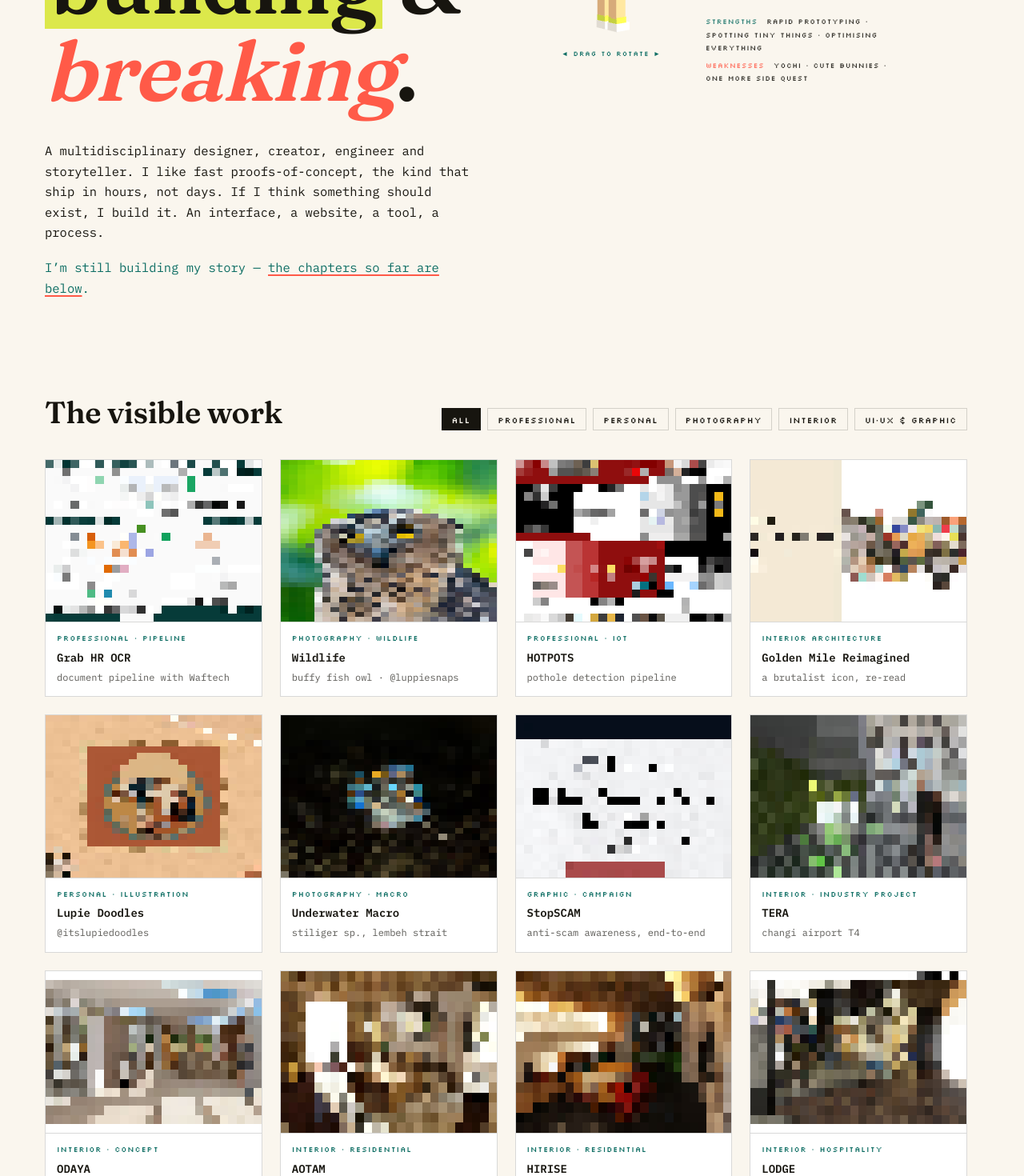
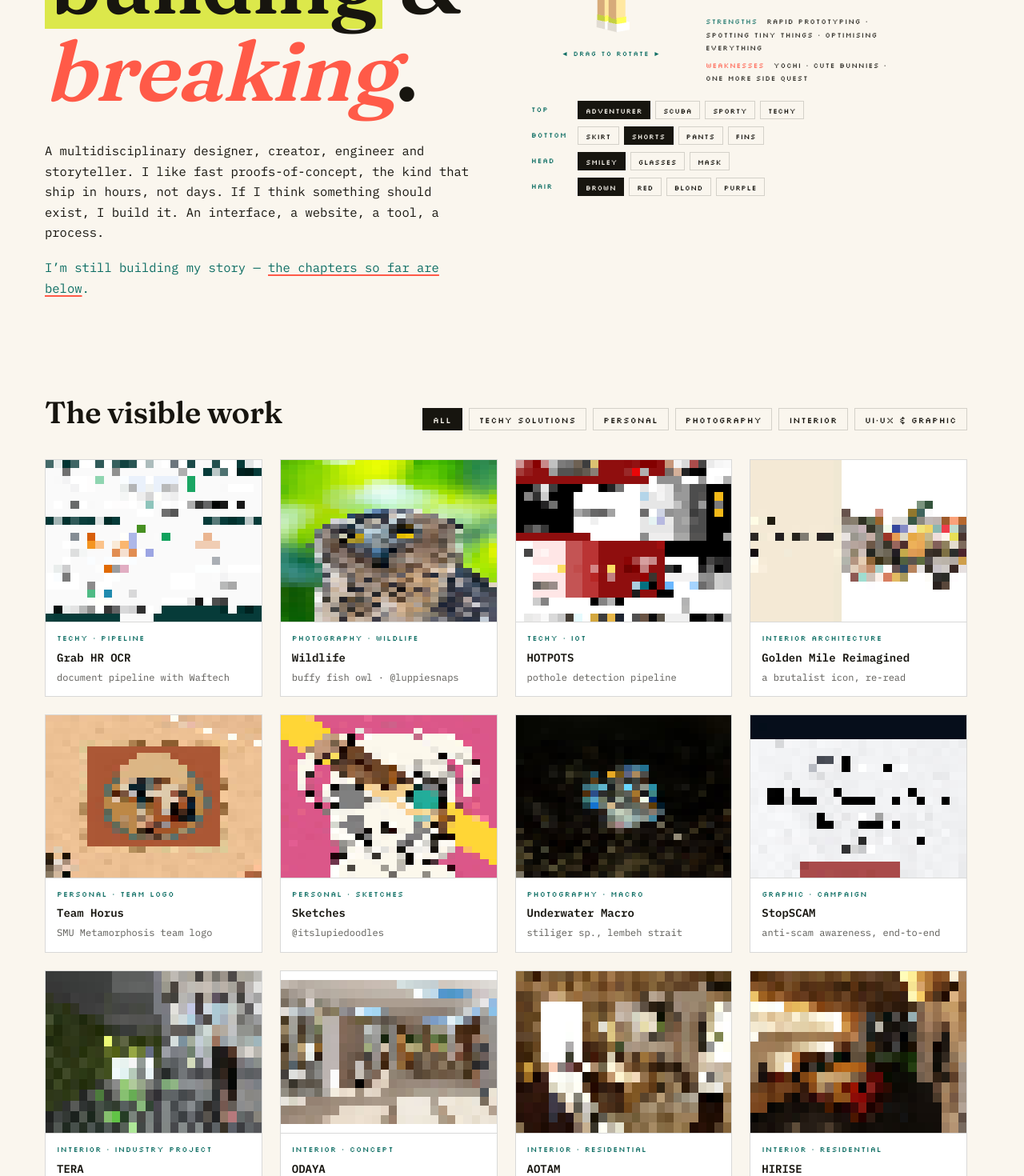
Before and after one commit to luppieliz/portfolio, a Next.js app: page / in a window 1280 px wide. Shown: the part 360-1830 px from the top of the page at 80% size. Built offline with nearby package versions, Linux system fonts and the light colour scheme.

Commit message:
Customizable avatar (swappable tops/bottoms/hair/head); OSMOSE to interior; rename Professional filter to Techy Solutions; Lupie Doodles to Team Horus; add Sketches; remove design challenge

```diff
--- a/app/globals.css
+++ b/app/globals.css
@@ -605,6 +605,46 @@ footer .egg-hint {
     grid-template-columns: 1fr;
   }
 }
+
+/* ---------- avatar customizer ---------- */
+.avatar-customizer {
+  margin-top: 20px;
+  display: grid;
+  gap: 9px;
+}
+.cust-row {
+  display: flex;
+  flex-wrap: wrap;
+  gap: 6px;
+  align-items: center;
+}
+.cust-row .cust-label {
+  font-family: var(--pix);
+  font-size: 9px;
+  letter-spacing: 0.1em;
+  color: var(--teal);
+  width: 52px;
+  flex: none;
+}
+.cust-row button {
+  font-family: var(--pix);
+  font-size: 9px;
+  letter-spacing: 0.05em;
+  padding: 6px 9px 4px;
+  border: 1px solid var(--hairline);
+  background: none;
+  color: var(--ink);
+  cursor: pointer;
+  transition: all 0.15s;
+}
+.cust-row button:hover {
+  border-color: var(--ink);
+}
+.cust-row button.on {
+  background: var(--ink);
+  color: var(--paper);
+  border-color: var(--ink);
+}
 .stats {
   display: grid;
   gap: 11px;
--- a/app/page.tsx
+++ b/app/page.tsx
@@ -1,7 +1,6 @@
 import PixelCursor from "@/components/PixelCursor";
 import Headline from "@/components/Headline";
-import VoxelAvatar from "@/components/VoxelAvatar";
-import StatBars from "@/components/StatBars";
+import CharacterSheet from "@/components/CharacterSheet";
 import WorkGrid from "@/components/WorkGrid";
 import TerminalEasterEgg from "@/components/TerminalEasterEgg";
 
@@ -44,19 +43,7 @@ export default function Home() {
         </div>
 
         <aside className="char-card" aria-label="character sheet">
-          <div className="char-head">
-            <span>character select</span>
-            <span>npc: false</span>
-          </div>
-          <div className="char-body">
-            <div className="char-avatar">
-              <VoxelAvatar />
-              <span className="drag-hint" aria-hidden="true">
-                ◄ drag to rotate ►
-              </span>
-            </div>
-            <StatBars />
-          </div>
+          <CharacterSheet />
         </aside>
       </section>
 
--- /dev/null
+++ b/components/CharacterSheet.tsx
@@ -0,0 +1,93 @@
+"use client";
+
+import { useState } from "react";
+import VoxelAvatar, {
+  type Top,
+  type Bottom,
+  type Head,
+  type Hair,
+} from "@/components/VoxelAvatar";
+import StatBars from "@/components/StatBars";
+
+const TOPS: { k: Top; l: string }[] = [
+  { k: "dora", l: "adventurer" },
+  { k: "scuba", l: "scuba" },
+  { k: "sport", l: "sporty" },
+  { k: "techy", l: "techy" },
+];
+const BOTTOMS: { k: Bottom; l: string }[] = [
+  { k: "skirt", l: "skirt" },
+  { k: "shorts", l: "shorts" },
+  { k: "pants", l: "pants" },
+  { k: "fins", l: "fins" },
+];
+const HEADS: { k: Head; l: string }[] = [
+  { k: "smiley", l: "smiley" },
+  { k: "glasses", l: "glasses" },
+  { k: "mask", l: "mask" },
+];
+const HAIRS: { k: Hair; l: string }[] = [
+  { k: "brown", l: "brown" },
+  { k: "red", l: "red" },
+  { k: "blond", l: "blond" },
+  { k: "purple", l: "purple" },
+];
+
+function Row<T extends string>({
+  label,
+  options,
+  value,
+  onChange,
+}: {
+  label: string;
+  options: { k: T; l: string }[];
+  value: T;
+  onChange: (v: T) => void;
+}) {
+  return (
+    <div className="cust-row" role="group" aria-label={label}>
+      <span className="cust-label">{label}</span>
+      {options.map((o) => (
+        <button
+          key={o.k}
+          className={value === o.k ? "on" : undefined}
+          aria-pressed={value === o.k}
+          onClick={() => onChange(o.k)}
+        >
+          {o.l}
+        </button>
+      ))}
+    </div>
+  );
+}
+
+export default function CharacterSheet() {
+  const [top, setTop] = useState<Top>("dora");
+  const [bottom, setBottom] = useState<Bottom>("shorts");
+  const [head, setHead] = useState<Head>("smiley");
+  const [hair, setHair] = useState<Hair>("brown");
+
+  return (
+    <>
+      <div className="char-head">
+        <span>character select</span>
+        <span>npc: false</span>
+      </div>
+      <div className="char-body">
+        <div className="char-avatar">
+          <VoxelAvatar top={top} bottom={bottom} head={head} hair={hair} />
+          <span className="drag-hint" aria-hidden="true">
+            ◄ drag to rotate ►
+          </span>
+        </div>
+        <StatBars />
+      </div>
+      <div className="avatar-customizer">
+        <Row label="top" options={TOPS} value={top} onChange={setTop} />
+        <Row label="bottom" options={BOTTOMS} value={bottom} onChange={setBottom} />
+        <Row label="head" options={HEADS} value={head} onChange={setHead} />
+        <Row label="hair" options={HAIRS} value={hair} onChange={setHair} />
+      </div>
+    </>
+  );
+}
--- a/components/VoxelAvatar.tsx
+++ b/components/VoxelAvatar.tsx
@@ -6,9 +6,14 @@ import * as THREE from "three";
 const VW = 188;
 const VH = 216;
 
-/* flat-pixel fallback sprite — explorer look. legend: k hair · s skin ·
-   e eye · c coral tee · o orange shorts · a yellow socks · w white shoes ·
-   p purple backpack strap · . empty */
+export type Top = "dora" | "scuba" | "sport" | "techy";
+export type Bottom = "skirt" | "shorts" | "pants" | "fins";
+export type Head = "smiley" | "glasses" | "mask";
+export type Hair = "brown" | "red" | "blond" | "purple";
+
+export type Outfit = { top: Top; bottom: Bottom; head: Head; hair: Hair };
+
+/* flat-pixel fallback sprite (no-WebGL only) — a neutral explorer. */
 const PAL: Record<string, number> = {
   k: 0x3a2416,
   s: 0xf0c08a,
@@ -41,11 +46,21 @@ const ROWS = [
   "..www....www..",
 ];
 
-export default function VoxelAvatar() {
+export default function VoxelAvatar({
+  top = "dora",
+  bottom = "shorts",
+  head = "smiley",
+  hair = "brown",
+}: Partial<Outfit>) {
   const canvasRef = useRef<HTMLCanvasElement>(null);
   const [mode, setMode] = useState<"3d" | "2d">("3d");
 
-  /* three.js voxel figure — geometry copied from the prototype */
+  // latest outfit for the builder to read
+  const outfitRef = useRef<Outfit>({ top, bottom, head, hair });
+  outfitRef.current = { top, bottom, head, hair };
+  const rebuildRef = useRef<null | (() => void)>(null);
+
+  /* three.js voxel figure, assembled from swappable parts */
   useEffect(() => {
     if (mode !== "3d") return;
     const cv3 = canvasRef.current;
@@ -65,13 +80,12 @@ export default function VoxelAvatar() {
 
     const reduce = window.matchMedia("(prefers-reduced-motion: reduce)").matches;
 
-    // reproduce the prototype's r128 colour/lighting pipeline
     THREE.ColorManagement.enabled = false;
     renderer.outputColorSpace = THREE.LinearSRGBColorSpace;
-    const LEGACY = Math.PI; // r155+ light-intensity migration factor
+    const LEGACY = Math.PI;
 
     renderer.setPixelRatio(Math.min(window.devicePixelRatio || 1, 2));
-    renderer.setSize(VW, VH); // sets CSS size too, so DPR can't inflate the element
+    renderer.setSize(VW, VH);
 
     const scene = new THREE.Scene();
     const cam = new THREE.PerspectiveCamera(28, VW / VH, 0.1, 200);
@@ -84,19 +98,31 @@ export default function VoxelAvatar() {
     rim.position.set(-7, -3, -9);
     scene.add(rim);
 
+    const lam = (color: number, opts?: THREE.MeshLambertMaterialParameters) =>
+      new THREE.MeshLambertMaterial({ color, ...opts });
     const mats = {
-      hair: new THREE.MeshLambertMaterial({ color: 0x3a2416 }),
-      skin: new THREE.MeshLambertMaterial({ color: 0xf0c08a }),
-      eye: new THREE.MeshLambertMaterial({ color: 0x17150f }),
-      coral: new THREE.MeshLambertMaterial({ color: 0xff5a48 }), // tee
-      orange: new THREE.MeshLambertMaterial({ color: 0xf0862c }), // shorts
-      acid: new THREE.MeshLambertMaterial({ color: 0xdce84b }), // socks
-      white: new THREE.MeshLambertMaterial({ color: 0xfaf6ee }), // shoes
-      pack: new THREE.MeshLambertMaterial({ color: 0x8b6fb0 }), // backpack
-      packDark: new THREE.MeshLambertMaterial({ color: 0x6f57a0 }),
+      skin: lam(0xf0c08a),
+      eye: lam(0x17150f),
+      brown: lam(0x3a2416),
+      red: lam(0xa83a2f),
+      blond: lam(0xe6c46a),
+      purple: lam(0x9a5cc6),
+      coral: lam(0xff5a48),
+      orange: lam(0xf0862c),
+      acid: lam(0xdce84b),
+      teal: lam(0x0e6e64),
+      white: lam(0xfaf6ee),
+      black: lam(0x26262c),
+      denim: lam(0x3b5c86),
+      pack: lam(0x8b6fb0),
+      packDark: lam(0x6f57a0),
+      lens: lam(0xbfe6e0, { transparent: true, opacity: 0.55 }),
     };
+
     const group = new THREE.Group();
     const eyeMeshes: THREE.Mesh[] = [];
+    scene.add(group);
+
     function box(
       w: number,
       h: number,
@@ -111,43 +137,142 @@ export default function VoxelAvatar() {
       group.add(m);
       return m;
     }
-    /* head + face */
-    box(6, 6, 6, mats.skin, 0, 9.5, 0);
-    /* short explorer bob with straight bangs */
-    box(6.7, 1.3, 6.7, mats.hair, 0, 12.5, 0); // crown
-    box(6.7, 5.6, 1.7, mats.hair, 0, 9.2, -2.75); // back of bob (chin length)
-    box(6.3, 1.7, 1.0, mats.hair, 0, 11.7, 2.85); // full straight bangs
-    [-1, 1].forEach((sd) => {
-      box(1.3, 5.6, 4.4, mats.hair, sd * 3.35, 8.9, -0.2); // side hair to jaw
-    });
-    eyeMeshes.push(box(1, 1.15, 0.3, mats.eye, -1.4, 9.7, 3.05));
-    eyeMeshes.push(box(1, 1.15, 0.3, mats.eye, 1.4, 9.7, 3.05));
-    box(0.8, 0.6, 0.25, mats.coral, -2.35, 8.55, 3.05); // blush
-    box(0.8, 0.6, 0.25, mats.coral, 2.35, 8.55, 3.05);
-    box(1.1, 0.4, 0.25, mats.coral, 0, 8.05, 3.05); // smile
-    /* neck + explorer outfit: pink tee, orange shorts */
-    box(1.7, 1.2, 1.7, mats.skin, 0, 6.1, 0);
-    box(4.2, 3.2, 2.7, mats.coral, 0, 4.3, 0); // t-shirt
-    box(4.4, 1.9, 2.9, mats.orange, 0, 2.15, 0); // shorts
-    /* short sleeves + bare arms */
-    [-1, 1].forEach((sd) => {
-      box(1.7, 1.3, 1.9, mats.coral, sd * 2.95, 5.2, 0); // sleeve
-      box(1.2, 3.8, 1.4, mats.skin, sd * 2.95, 2.9, 0); // arm
-    });
-    /* bare legs (tuck under shorts) + yellow socks + white shoes */
-    [-1, 1].forEach((sd) => {
-      box(1.5, 5.0, 1.6, mats.skin, sd * 1.15, -1.75, 0);
-      box(1.6, 0.9, 1.7, mats.acid, sd * 1.15, -4.55, 0.05); // sock
-      box(1.75, 1, 2.3, mats.white, sd * 1.15, -5.35, 0.3); // shoe
-    });
-    /* purple backpack on her back + shoulder straps */
-    box(4.4, 3.4, 1.5, mats.pack, 0, 3.8, -2.0); // pack body
-    box(2.6, 1.9, 0.4, mats.packDark, 0, 3.4, -2.85); // front pocket
-    [-1, 1].forEach((sd) => {
-      box(0.6, 3.4, 0.5, mats.pack, sd * 1.5, 4.4, 1.45); // strap over chest
-    });
-    group.position.y = -3.7; // center the figure in frame
-    scene.add(group);
+    const pair = (
+      fn: (sd: number) => void
+    ) => [-1, 1].forEach((sd) => fn(sd));
+
+    /* ---- hair ---- */
+    function hairBase(
+      mat: THREE.Material,
+      opts: { long: boolean; bangs: boolean }
+    ) {
+      box(6.7, 1.3, 6.7, mat, 0, 12.5, 0); // crown
+      if (opts.long) box(6.7, 7.6, 1.6, mat, 0, 9.2, -2.8);
+      else box(6.7, 5.6, 1.7, mat, 0, 9.2, -2.75);
+      if (opts.bangs) box(6.3, 1.7, 1.0, mat, 0, 11.7, 2.85);
+      else box(6.4, 1.0, 0.8, mat, 0, 12.05, 2.9);
+      pair((sd) => {
+        if (opts.long) box(1.4, 7.6, 2.6, mat, sd * 3.5, 6.4, -0.3);
+        else box(1.3, 5.6, 4.4, mat, sd * 3.35, 8.9, -0.2);
+      });
+    }
+    function buildHair(h: Hair) {
+      if (h === "red") hairBase(mats.red, { long: true, bangs: false });
+      else if (h === "blond") hairBase(mats.blond, { long: true, bangs: true });
+      else if (h === "purple") hairBase(mats.purple, { long: false, bangs: false });
+      else hairBase(mats.brown, { long: false, bangs: true });
+    }
+
+    /* ---- head / face ---- */
+    function eyes() {
+      eyeMeshes.push(box(1, 1.15, 0.3, mats.eye, -1.4, 9.7, 3.05));
+      eyeMeshes.push(box(1, 1.15, 0.3, mats.eye, 1.4, 9.7, 3.05));
+    }
+    function blush() {
+      box(0.8, 0.6, 0.25, mats.coral, -2.35, 8.55, 3.05);
+      box(0.8, 0.6, 0.25, mats.coral, 2.35, 8.55, 3.05);
+    }
+    function buildHead(hd: Head) {
+      if (hd === "mask") {
+        blush();
+        box(5.0, 2.6, 0.5, mats.black, 0, 9.6, 3.0); // mask skirt
+        box(4.2, 1.9, 0.3, mats.lens, 0, 9.6, 3.32); // lens
+        box(6.4, 0.8, 0.4, mats.black, 0, 9.9, -0.2); // strap
+        box(0.55, 3.6, 0.55, mats.acid, 2.7, 10.6, 1.4); // snorkel
+        box(0.75, 0.5, 0.95, mats.acid, 2.7, 12.4, 1.4); // snorkel top
+        box(1.5, 0.5, 0.25, mats.black, 0, 7.9, 3.05); // mouthpiece
+        return;
+      }
+      eyes();
+      blush();
+      if (hd === "glasses") {
+        box(1.1, 0.45, 0.25, mats.coral, 0, 8.05, 3.05); // smile
+        pair((sd) => box(1.8, 1.5, 0.14, mats.lens, sd * 1.45, 9.65, 3.16));
+        box(0.9, 0.22, 0.2, mats.eye, 0, 9.7, 3.2); // bridge
+        pair((sd) => box(0.25, 0.22, 2.6, mats.eye, sd * 2.55, 9.8, 1.9)); // temples
+      } else {
+        box(1.7, 0.5, 0.25, mats.coral, 0, 7.95, 3.05); // big smile
+      }
+    }
+
+    /* ---- tops ---- */
+    function bareArms() {
+      pair((sd) => box(1.2, 3.8, 1.4, mats.skin, sd * 2.95, 2.9, 0));
+    }
+    function buildTop(t: Top) {
+      if (t === "scuba") {
+        box(4.3, 3.5, 2.8, mats.black, 0, 4.2, 0);
+        box(4.4, 0.6, 2.9, mats.teal, 0, 5.0, 0); // chest stripe
+        pair((sd) => box(1.5, 4.4, 1.6, mats.black, sd * 2.95, 3.0, 0)); // long sleeves
+        box(1.4, 1.4, 0.8, mats.acid, 0, 4.6, 1.5); // gauge
+      } else if (t === "sport") {
+        box(4.0, 3.1, 2.6, mats.acid, 0, 4.3, 0); // tank
+        box(4.1, 0.6, 2.7, mats.coral, 0, 3.5, 0); // waist stripe
+        pair((sd) => box(0.7, 1.5, 2.2, mats.acid, sd * 1.4, 5.5, 0)); // straps
+      } else if (t === "techy") {
+        box(4.2, 3.3, 2.7, mats.teal, 0, 4.25, 0);
+        box(2.2, 0.6, 0.5, mats.white, 0, 5.75, 1.35); // collar
+        box(0.7, 2.4, 0.3, mats.coral, 0, 4.5, 1.5); // tie
+        pair((sd) => box(1.7, 1.3, 1.9, mats.teal, sd * 2.95, 5.2, 0)); // sleeves
+        box(1.2, 0.9, 0.3, mats.white, 1.1, 3.5, 1.5); // pocket
+      } else {
+        // dora adventurer
+        box(4.2, 3.2, 2.7, mats.coral, 0, 4.3, 0); // tee
+        pair((sd) => box(1.7, 1.3, 1.9, mats.coral, sd * 2.95, 5.2, 0)); // sleeves
+        box(4.4, 3.4, 1.5, mats.pack, 0, 3.8, -2.0); // backpack
+        box(2.6, 1.9, 0.4, mats.packDark, 0, 3.4, -2.85); // pocket
+        pair((sd) => box(0.6, 3.4, 0.5, mats.pack, sd * 1.5, 4.4, 1.45)); // straps
+      }
+    }
+
+    /* ---- bottoms ---- */
+    const shoes = (mat: THREE.Material) =>
+      pair((sd) => box(1.75, 1, 2.3, mat, sd * 1.15, -5.35, 0.3));
+    const socks = () =>
+      pair((sd) => box(1.6, 0.9, 1.7, mats.acid, sd * 1.15, -4.55, 0.05));
+    function buildBottom(b: Bottom) {
+      if (b === "skirt") {
+        box(5.4, 1.6, 3.4, mats.coral, 0, 1.4, 0);
+        box(6.2, 1.2, 3.9, mats.teal, 0, 0.3, 0); // hem
+        pair((sd) => box(1.4, 3.4, 1.6, mats.skin, sd * 1.15, -2.5, 0)); // legs
+        socks();
+        shoes(mats.white);
+      } else if (b === "pants") {
+        box(4.4, 1.7, 2.9, mats.denim, 0, 2.3, 0); // waist
+        pair((sd) => box(1.7, 5.8, 1.7, mats.denim, sd * 1.15, -1.9, 0)); // legs
+        shoes(mats.white);
+      } else if (b === "fins") {
+        pair((sd) => box(1.5, 5.0, 1.6, mats.skin, sd * 1.15, -1.75, 0)); // legs
+        pair((sd) => box(1.6, 0.7, 1.6, mats.black, sd * 1.15, -4.6, 0.05)); // straps
+        pair((sd) => box(1.9, 0.8, 4.8, mats.black, sd * 1.15, -5.15, 1.7)); // fins
+      } else {
+        // shorts
+        box(4.4, 1.9, 2.9, mats.orange, 0, 2.15, 0);
+        pair((sd) => box(1.5, 5.0, 1.6, mats.skin, sd * 1.15, -1.75, 0)); // legs
+        socks();
+        shoes(mats.white);
+      }
+    }
+
+    function buildFigure() {
+      for (let i = group.children.length - 1; i >= 0; i--) {
+        const c = group.children[i] as THREE.Mesh;
+        group.remove(c);
+        c.geometry.dispose();
+      }
+      eyeMeshes.length = 0;
+      const sel = outfitRef.current;
+      box(6, 6, 6, mats.skin, 0, 9.5, 0); // head
+      box(1.7, 1.2, 1.7, mats.skin, 0, 6.1, 0); // neck
+      bareArms();
+      buildHair(sel.hair);
+      buildHead(sel.head);
+      buildTop(sel.top);
+      buildBottom(sel.bottom);
+      group.position.y = -3.7;
+    }
+    rebuildRef.current = buildFigure;
+    buildFigure();
 
     /* drag to rotate + gentle idle spin */
     let dragging = false;
@@ -216,6 +341,7 @@ export default function VoxelAvatar() {
     }
 
     return () => {
+      rebuildRef.current = null;
       cancelAnimationFrame(raf);
       window.clearTimeout(idleTimer);
       window.clearInterval(blinkInterval);
@@ -232,6 +358,11 @@ export default function VoxelAvatar() {
       renderer.dispose();
     };
   }, [mode]);
+
+  /* rebuild the figure when the outfit changes (no context teardown) */
+  useEffect(() => {
+    rebuildRef.current?.();
+  }, [top, bottom, head, hair]);
 
   /* no WebGL: draw flat pixels */
   useEffect(() => {
@@ -258,7 +389,7 @@ export default function VoxelAvatar() {
       id="avatar3d"
       width={VW}
       height={VH}
-      aria-label="rotatable pixel avatar of Elizabeth"
+      aria-label="rotatable customisable pixel avatar of Elizabeth"
     />
   );
 }
--- a/lib/projects.ts
+++ b/lib/projects.ts
@@ -7,7 +7,7 @@ export type Category =
 
 export const FILTERS: { key: Category | "all"; label: string }[] = [
   { key: "all", label: "all" },
-  { key: "pro", label: "professional" },
+  { key: "pro", label: "techy solutions" },
   { key: "personal", label: "personal" },
   { key: "photo", label: "photography" },
   { key: "interior", label: "interior" },
@@ -39,7 +39,7 @@ export const CARDS: Card[] = [
   {
     id: "grab-waftech",
     cat: "pro",
-    catLabel: "professional · pipeline",
+    catLabel: "techy · pipeline",
     name: "Grab HR OCR",
     sub: "document pipeline with Waftech",
     href: "https://www.behance.net/gallery/187927563/Grab-X-Waftech-Pipeline",
@@ -77,7 +77,7 @@ export const CARDS: Card[] = [
   {
     id: "hotpots",
     cat: "pro",
-    catLabel: "professional · iot",
+    catLabel: "techy · iot",
     name: "HOTPOTS",
     sub: "pothole detection pipeline",
     href: "https://www.behance.net/gallery/187927857/HOTPOTS-Pothole-detection-IOT-pipeline",
@@ -114,20 +114,35 @@ export const CARDS: Card[] = [
     },
   },
   {
-    id: "lupiedoodles",
+    id: "team-horus",
     cat: "personal",
-    catLabel: "personal · illustration",
-    name: "Lupie Doodles",
+    catLabel: "personal · team logo",
+    name: "Team Horus",
+    sub: "SMU Metamorphosis team logo",
+    href: IG_DOODLES,
+    image: "/work/doodle-h.jpg",
+    alt: "Team Horus falcon logo",
+    detail: {
+      summary:
+        "The team logo for Horus, an SMU Metamorphosis team — the Egyptian falcon reimagined as a geometric, Art Deco emblem.",
+      gallery: [{ src: "/work/doodle-h.jpg", alt: "Team Horus falcon logo" }],
+      linkLabel: "view on instagram →",
+    },
+  },
+  {
+    id: "sketches",
+    cat: "personal",
+    catLabel: "personal · sketches",
+    name: "Sketches",
     sub: "@itslupiedoodles",
     href: IG_DOODLES,
-    image: "/work/doodle-h.jpg",
-    alt: "Lupie Doodles illustration",
+    image: "/work/doodle-j.jpg",
+    alt: "Character sketch",
     detail: {
       summary:
-        "The doodle account. Characters, creatures, and whatever else wants to exist that week.",
+        "Loose character sketches and illustrations, drawn for fun between projects.",
       gallery: [
-        { src: "/work/doodle-h.jpg", alt: "Hawk illustration" },
-        { src: "/work/doodle-j.jpg", alt: "Goat-girl character" },
+        { src: "/work/doodle-j.jpg", alt: "Goat-girl character sketch" },
         { src: "/work/doodle-g.jpg", alt: "EDUKUEH kueh characters" },
       ],
       linkLabel: "view on instagram →",
@@ -319,8 +334,8 @@ export const CARDS: Card[] = [
   },
   {
     id: "osmose",
-    cat: "uxg",
-    catLabel: "ux·ui · fyp",
+    cat: "interior",
+    catLabel: "interior · fyp",
     name: "OSMOSE",
     sub: "final-year project",
     href: "https://www.behance.net/gallery/96803045/OSMOSE-FYP-AY1920",
@@ -356,24 +371,6 @@ export const CARDS: Card[] = [
         { src: "/work/gallery/parcelvy-3.jpg", alt: "ParcelVy collateral" },
       ],
       linkLabel: "view on behance →",
-    },
-  },
-  {
-    id: "design-challenge",
-    cat: "personal",
-    catLabel: "personal · challenge",
-    name: "10-Hour Design Challenge",
-    sub: "one brief, one day",
-    href: IG_DOODLES,
-    image: "/work/doodle-challenge.jpg",
-    alt: "10-hour design challenge piece",
-    detail: {
-      summary:
-        "Given a brief and ten hours: spent around eight on the design and a good two hours fighting the details. Shipped anyway.",
-      gallery: [
-        { src: "/work/doodle-challenge.jpg", alt: "Design challenge outcome" },
-      ],
-      linkLabel: "view on instagram →",
     },
   },
   {
```
